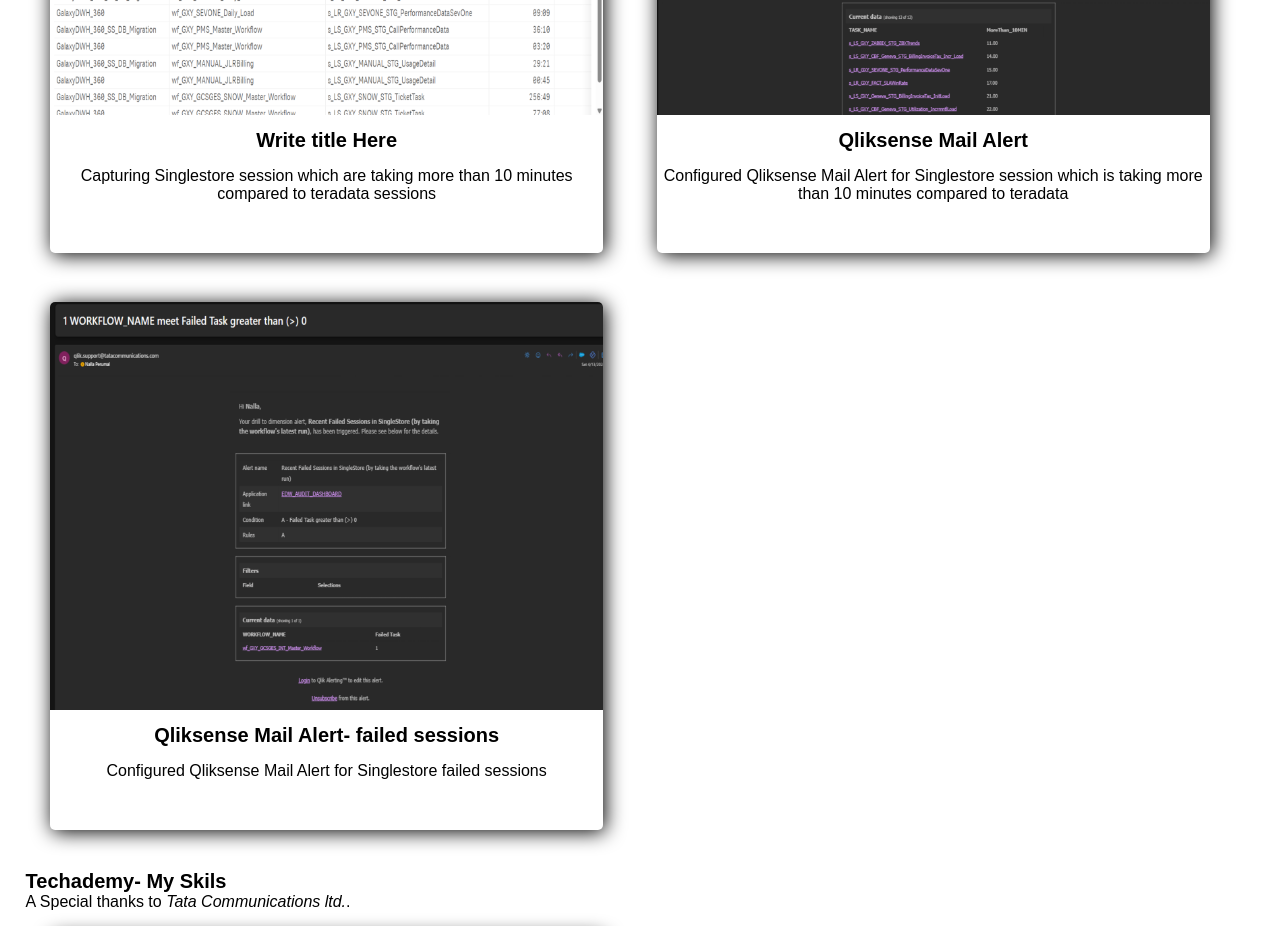
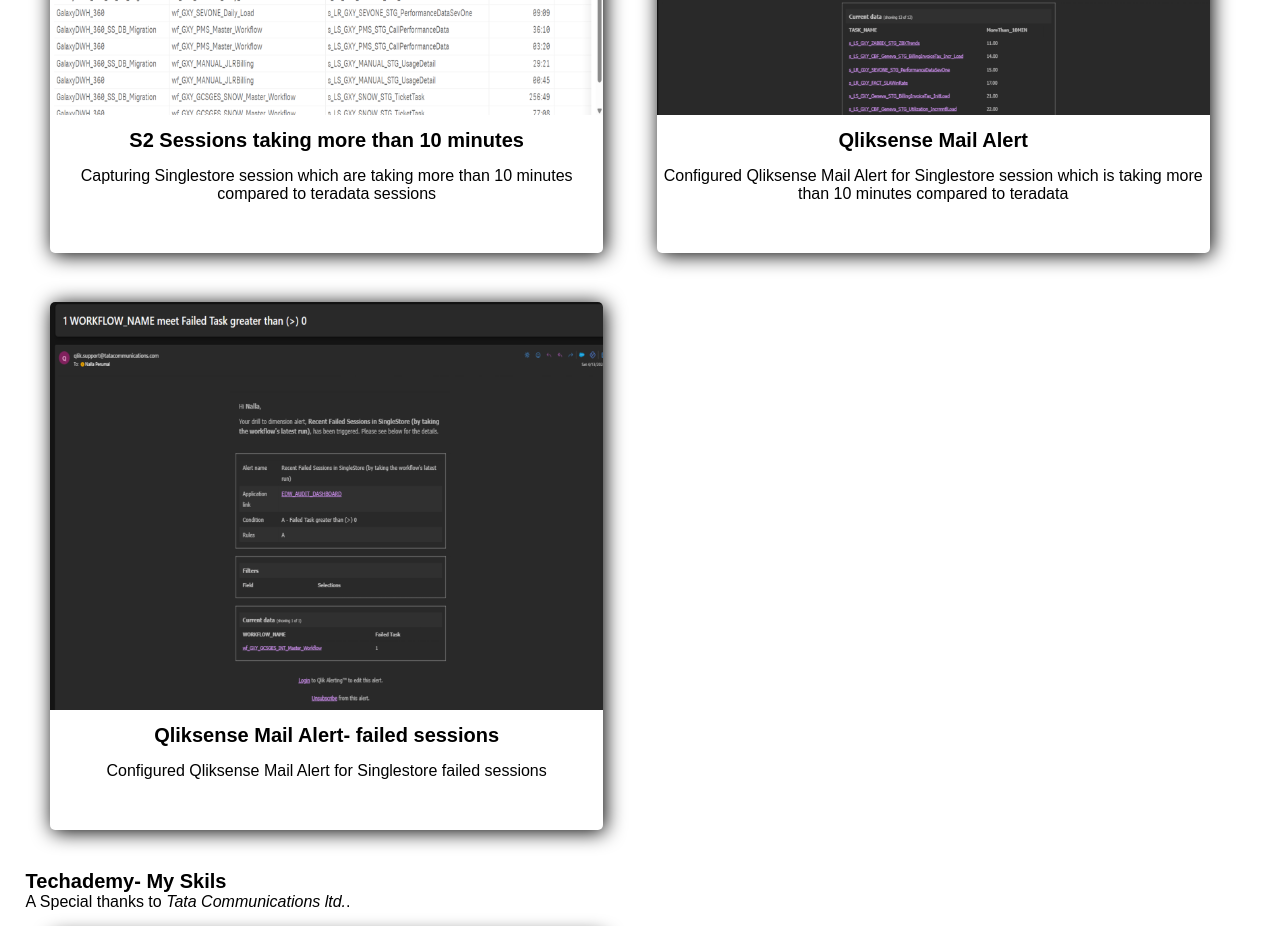
Before and after one commit to nallaperumaletl/QS_Dash, a plain HTML site: page index.html in a window 1280 px wide. Shown: the part 1660-2586 px from the top of the page. Drawn offline with Linux system fonts and the light colour scheme.

Commit message:
updated desc

```diff
--- a/index.html
+++ b/index.html
@@ -176,7 +176,7 @@
 </div>
 <div class="title">
  <h1>
-Write title Here</h1>
+S2 Sessions taking more than 10 minutes</h1>
 </div>
 <div class="des">
  <p>Capturing Singlestore session which are taking more than 10 minutes compared to teradata sessions</p>
```
